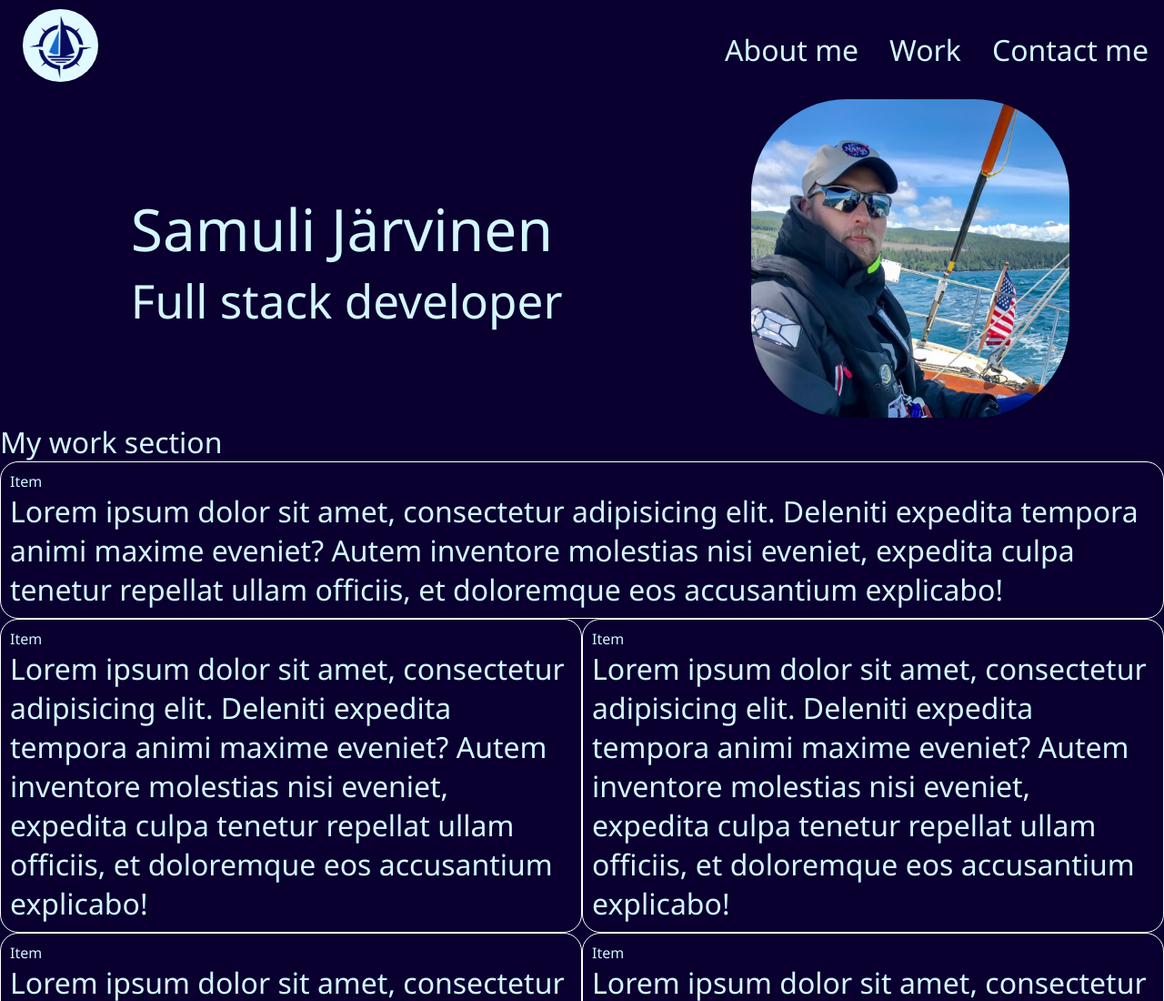
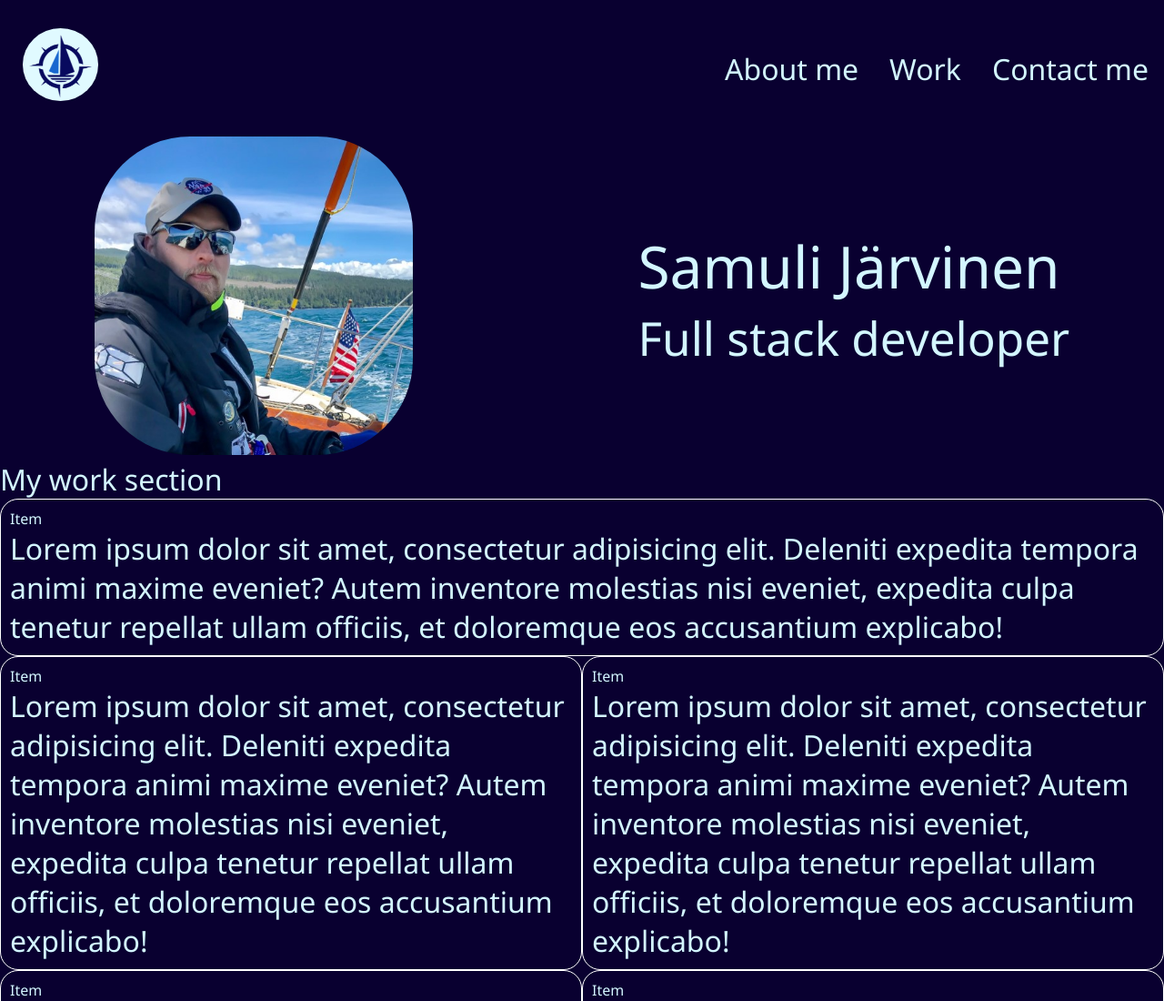
Before and after one commit to frye/developer-portfolio, a plain HTML site: page index.html in a window 1280 px wide. Shown: the top 1100 px of the page at 91% size. Drawn offline with Linux system fonts and the light colour scheme.

Commit message:
Swapping the about text and profile picture around and normalizing header height.

```diff
--- a/assets/style/style.css
+++ b/assets/style/style.css
@@ -27,6 +27,7 @@ header {
     justify-content: space-between;
     font-size: 2em;
     align-items: center;
+    height: 150px;
 }
 
 #logo {
@@ -59,6 +60,7 @@ header ul li {
 
 .about-text {
     margin-left: 40px;
+    order: 2;
 }
 
 .about-picture img {
```
